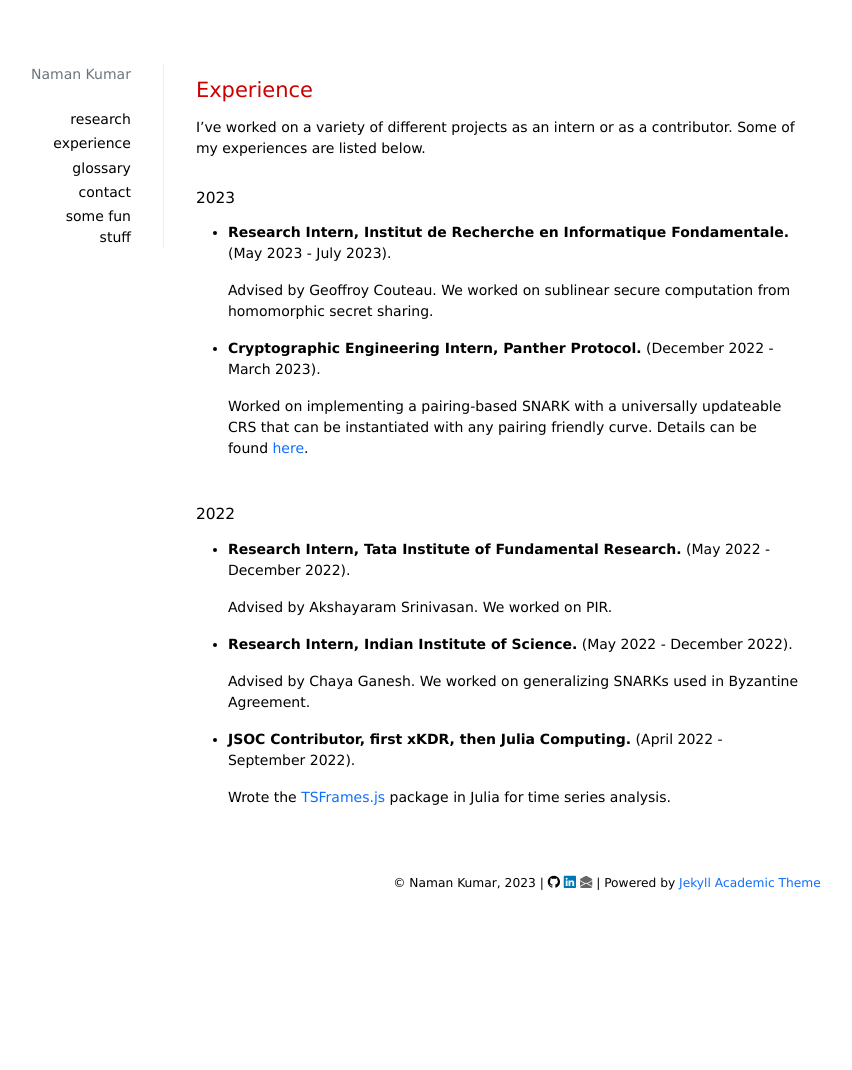
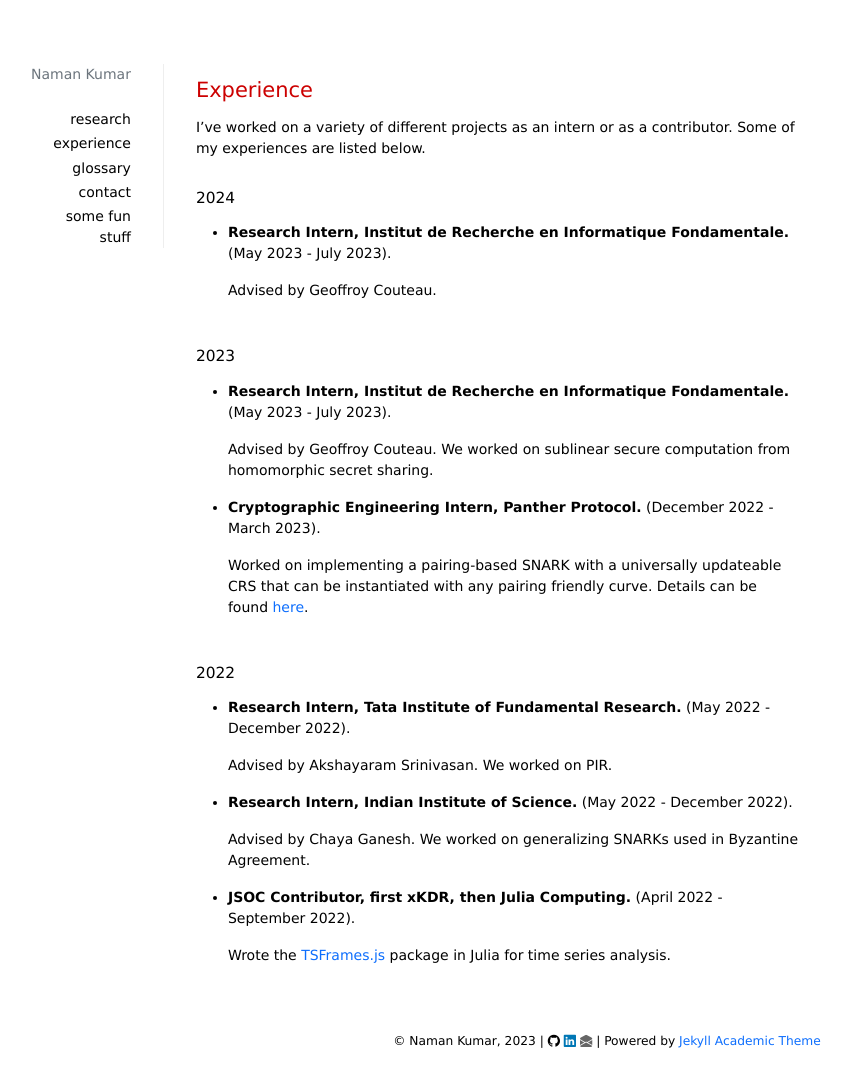
Before and after one commit to matcauthon49/matcauthon49.github.io, a Jekyll site: the page built from _pages/experience.md, in a window 1280 px wide. Shown: the whole page, without its empty margins (33-885 px from the left). Built offline with Jekyll 4.4.1, drawn with Linux system fonts in a browser that asks for light colours; nearby versions of some CDN libraries; a style sheet for code colours, icons or effects is not loaded; before the commit the page ends 912 px from its top, so only the background shows below that.

Commit message:
Update experience.md

```diff
--- a/_pages/experience.md
+++ b/_pages/experience.md
@@ -5,6 +5,12 @@ layout: default
 <h1 style="color: #cc0000;">Experience</h1>
 
 I've worked on a variety of different projects as an intern or as a contributor. Some of my experiences are listed below.
+
+#### 2024
+
++ **Research Intern, Institut de Recherche en Informatique Fondamentale.** (May 2023 - July 2023).
+
+    Advised by Geoffroy Couteau.
 
 #### 2023
 
```
